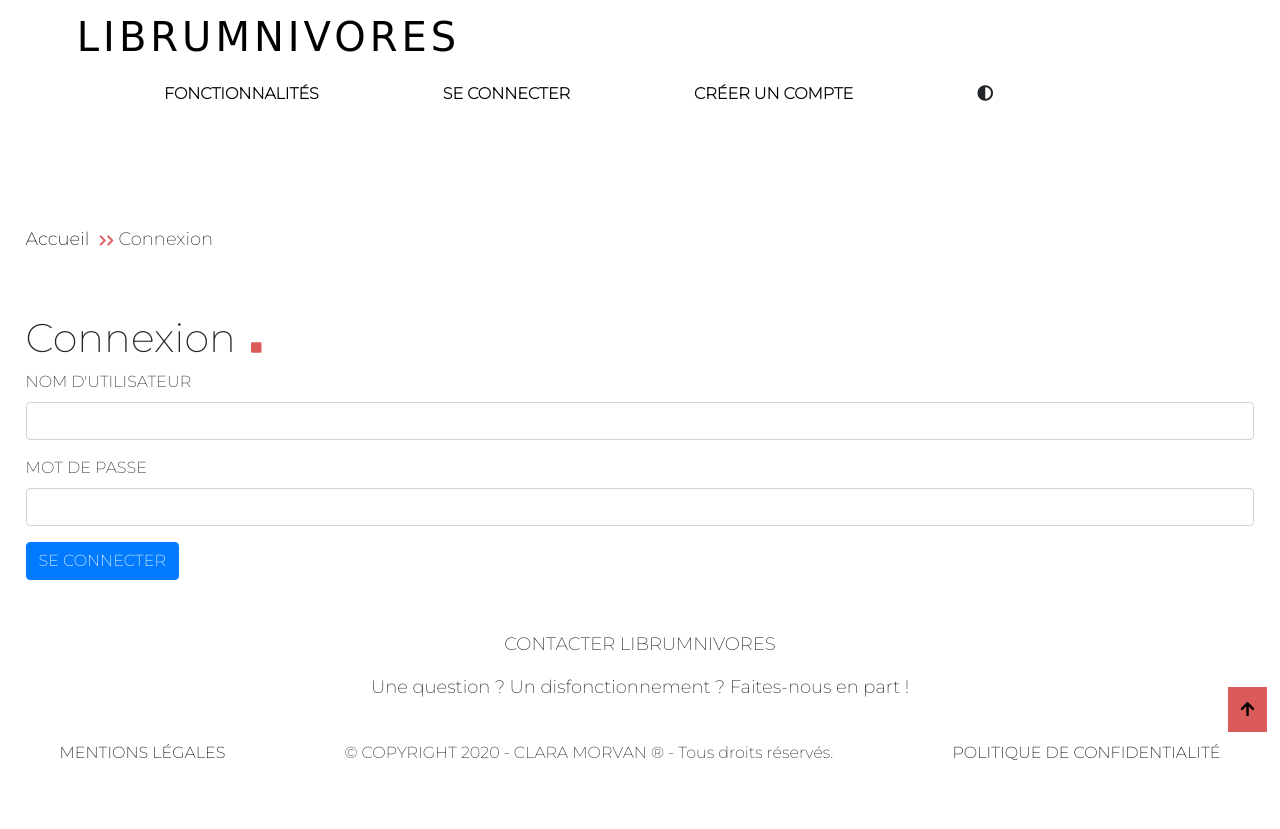
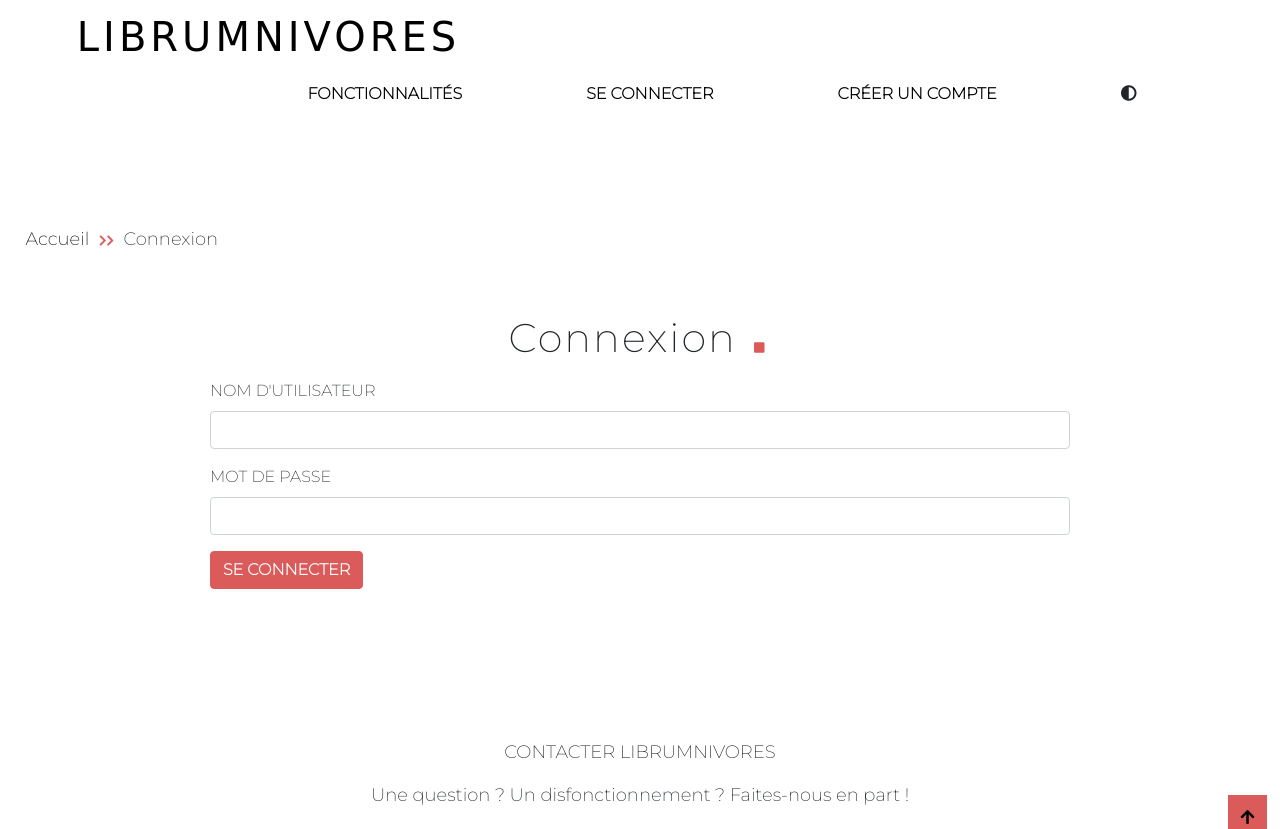
Before and after one commit to claramvn/librumnivores, a PHP site: template App/View/connection.php in a window 1280 px wide. Shown: the top 829 px of the page. Before the commit the page ends 760 px from the top, so only its background shows below. Run offline with PHP 8.4, Linux system fonts and the light colour scheme; the template is opened without the code that fills it, so the values that code supplies are empty; some web fonts are replaced.

Commit message:
style for forms

```diff
--- a/Public/css/style.css
+++ b/Public/css/style.css
@@ -1,4 +1,4 @@
-/* PARAMETRES GENERAUX */
+/************************* PARAMETRES GENERAUX *************************/
 
 body {
     margin: 0;
@@ -39,35 +39,25 @@ a:hover {
 .red {
     font-size: 12px;
     padding-left: 5px;
+    padding-right: 5px;
     color: #DA5B5A;
 }
 
 
-/* HEADER */
+/************************** HEADER **************************/
 header {
     top: 0;
     left: 0;
     width: 100%;
-    height: 120px;
+    height: 140px;
     z-index: 1000;
     position: fixed;
     background: white;
 }
 
-header div {
-    width: 100%;
+header nav ul {
     display: flex;
-    align-items: center;
-}
-
-header div img {
-    margin-left: 5%;
-}
-
-header nav,
-header nav ul {
-    width: 100%;
-    display: flex;
+    justify-content: center;
     list-style-type: none;
 }
 
@@ -87,7 +77,7 @@ header nav ul li {
     cursor: pointer;
 }
 
-/* HOME */
+/************************* HOME *************************/
 
 /* SLOGAN */
 #slogan {
@@ -164,7 +154,51 @@ header nav ul li {
     margin-top: -8%;
 }
 
-/* FOOTER */
+/************************* FORMS *************************/
+
+.display_form {
+    width: 70%;
+    margin: auto;
+}
+
+.display_form h1 {
+    margin: 2%;
+    letter-spacing: 2px;
+    text-align: center;
+}
+
+#button_form {
+    font-weight: bold;
+    background: #DA5B5A;
+    border-color: #DA5B5A;
+}
+
+#connection {
+    margin-bottom: 8%;
+}
+
+.errors,
+.success {
+    padding: 2%;
+    color: white;
+    margin-top: 2%;
+    border-radius: 5px;
+    font-weight: bold;
+}
+
+.errors {
+    background: #DA5B5A;
+}
+
+.success {
+    background: #2EA44F;
+}
+
+.cross {
+    font-size: 10px;
+}
+
+/************************* FOOTER *************************/
 
 /* Contact */
 #contact {
```
